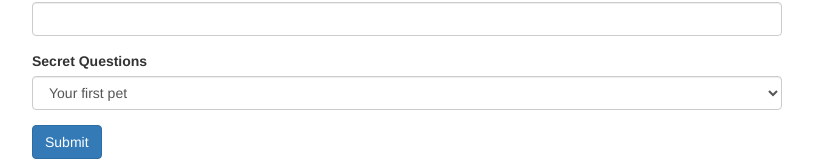
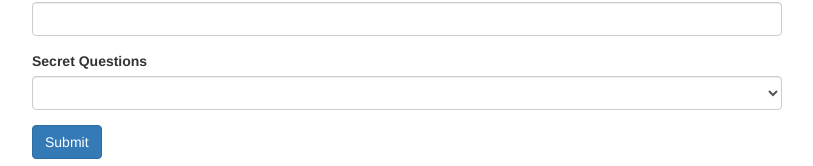
Before and after one commit to Knightch/Angular-Course, an Angular app in the folder My-First-App/: page / in a window 1280 px wide. Shown: the part 131-297 px from the top of the page, without its empty margins (233-1046 px from the left). Built offline with nearby package versions, Linux system fonts and the light colour scheme.

Commit message:
Registering the Controls

```diff
--- a/My-First-App/src/app/app.component.html
+++ b/My-First-App/src/app/app.component.html
@@ -5,17 +5,17 @@
         <div id="user-date">
           <div class="form-group">
             <label for="username">UserName</label>
-            <input type="text" id="username" class="form-control">
+            <input type="text" id="username" class="form-control" ngModel name="userName">
           </div>
           <button class="btn btn-default" type="button">Suggest as username</button>
           <div class="form-group">
             <label for="email">Mail</label>
-            <input type="email" id="email" class="form-control">
+            <input type="email" id="email" class="form-control" ngModel name="email">
           </div>
         </div>
         <div class="form-group">
           <label for="secret">Secret Questions</label>
-          <select id="secret" class="form-control">
+          <select id="secret" class="form-control" ngModel name="secret">
             <option value="pet">Your first pet</option>
             <option value="teacher">Your first teacher</option>
           </select>
--- a/My-First-App/src/app/app.module.ts
+++ b/My-First-App/src/app/app.module.ts
@@ -1,9 +1,9 @@
 import { BrowserModule } from '@angular/platform-browser';
 import { NgModule } from '@angular/core';
+import { FormsModule } from '@angular/forms';
 
 
 import { AppComponent } from './app.component';
-import { FormsModule } from '@angular/forms';
 
 
 @NgModule({
```
